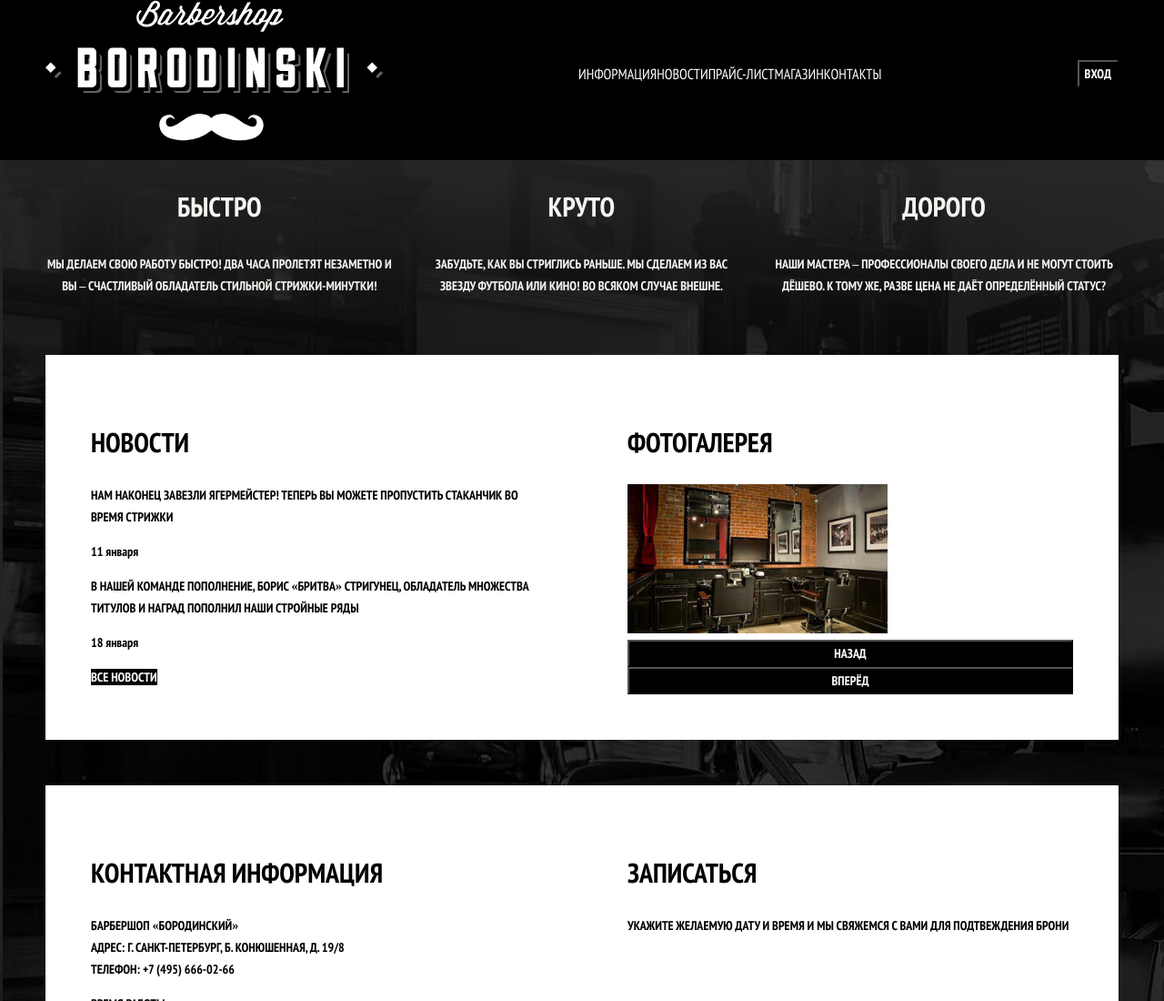
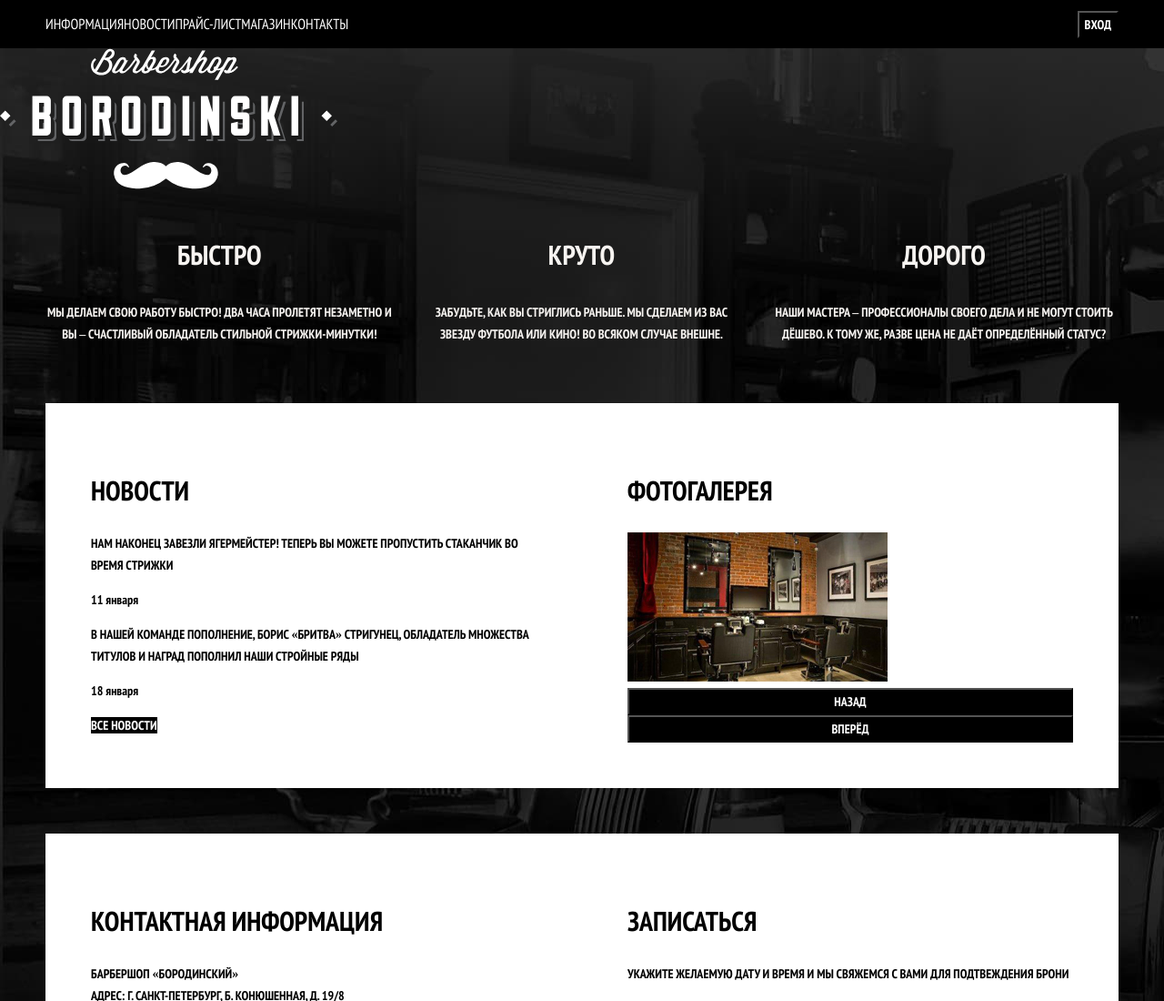
Before and after one commit to Bunglebrot/borodinski, a plain HTML site: page index.html in a window 1280 px wide. Shown: the top 1100 px of the page at 91% size. Drawn offline with Linux system fonts and the light colour scheme.

Commit message:
Change logotype-image position in the index page

```diff
--- a/index.html
+++ b/index.html
@@ -10,9 +10,7 @@
 </head>
 <body>
   <header class="header">
-    <a>
-      <img src="./img/svg/index-logo.svg" alt="Логотип Барбершопа «Бородинский»" width="371" height="155">
-    </a>
+
     <nav class="header__navigation navigation">
       <ul class="navigation__list">
         <li class="navigation__item"><a class="navigation__link">информация</a></li>
@@ -27,7 +25,7 @@
 
   <main class="main-block">
     <h1 class="visually-hidden">Барбершоп «Бородинский»</h1>
-
+    <img class="big-logotype-image" src="./img/svg/index-logo.svg" alt="Логотип Барбершопа «Бородинский»" width="371" height="155">
     <section class="advantages">
       <h2 class="visually-hidden">Преимущества</h2>
       <ul class="advantages__list">
```
